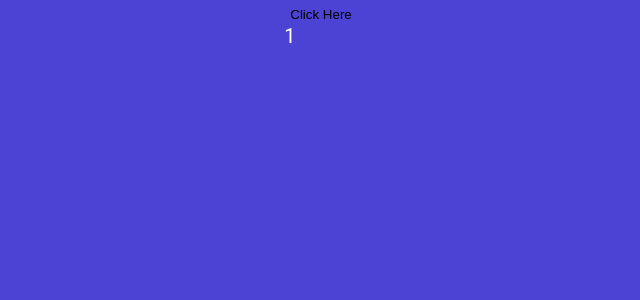
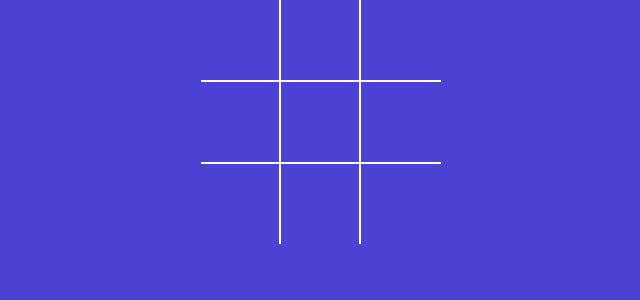
Before and after one commit to nabinjana-dsc/tictactoe-game, a React (Vite) app: page / in a window 1280 px wide. Shown: the top 300 px of the page, without its empty margins (319-959 px from the left). Built offline with nearby package versions, Linux system fonts and the light colour scheme.

Commit message:
Display X when clicking on a square

```diff
--- a/src/App.jsx
+++ b/src/App.jsx
@@ -1,26 +1,13 @@
 // import Square from './components/Square';
 import './style.scss';
-import { useState } from 'react';
-// import Board from './components/Board';
+import Board from './components/Board';
 
 
 function App() {
-  const [counter, setCounter] = useState(1);
-
-  console.log("Hello");
-
-  const onBtnClick = () => {
-    setCounter(currentCounter => {
-      return currentCounter + 1;
-    });
-  };
-
   return (
     <div className='app'>
     <div>
-    <button onClick={onBtnClick}>Click Here</button>
-    <div>{ counter }</div>
-      {/* <Board /> */}
+      <Board />
     </div>
     </div>
   );
--- a/src/components/Board.jsx
+++ b/src/components/Board.jsx
@@ -1,22 +1,54 @@
+import { useState } from 'react';
 import Square from './Square';
 
 const Board = () => {
+  const [Squares, setSquares] = useState(Array(9).fill(null));
+  // The value of the nextMove will alternate between X and O. When it is X's turn (nextMove === "X")
+// console.log(Squares);
+
+  const handleSquareClick = clickedPosition => {
+
+    setSquares((currentSquares) => {
+
+      return currentSquares.map((squareValue, position) => {
+        if(clickedPosition === position) {
+          return 'X';
+        }
+
+        return squareValue;
+      });
+
+    });
+  };
+
+  const renderSquare = position => {
+    return (
+      <Square
+        value={Squares[position]}
+        onClick={() => handleSquareClick(position)}
+      />
+    );
+  };
+
   return (
     <div className="board">
       <div className="board-row">
-        <Square value={0} />
-        <Square value={1} />
-        <Square value={2} />
+        {renderSquare(0)}
+        {renderSquare(1)}
+        {renderSquare(2)}
+        {/* <Square value={Squares[0]} onClick={() => handleSquareClick(0)} />
+        <Square value={Squares[1]} onClick={() => handleSquareClick(1)} />
+        <Square value={Squares[2]} onClick={() => handleSquareClick(2)} /> */}
       </div>
       <div className="board-row">
-        <Square value={3} />
-        <Square value={4} />
-        <Square value={5} />
+        {renderSquare(3)}
+        {renderSquare(4)}
+        {renderSquare(5)}
       </div>
       <div className="board-row">
-        <Square value={6} />
-        <Square value={7} />
-        <Square value={8} />
+        {renderSquare(6)}
+        {renderSquare(7)}
+        {renderSquare(8)}
       </div>
     </div>
   );
--- a/src/components/Square.jsx
+++ b/src/components/Square.jsx
@@ -1,7 +1,9 @@
-const Square = ({ value }) => {
-
-  return <button type="square" className="square">{value}</button>
-
+const Square = ({ value, onClick }) => {
+  return (
+    <button type="button" className="square" onClick={onClick}>
+      {value}
+    </button>
+  );
 };
 
 export default Square;
```
